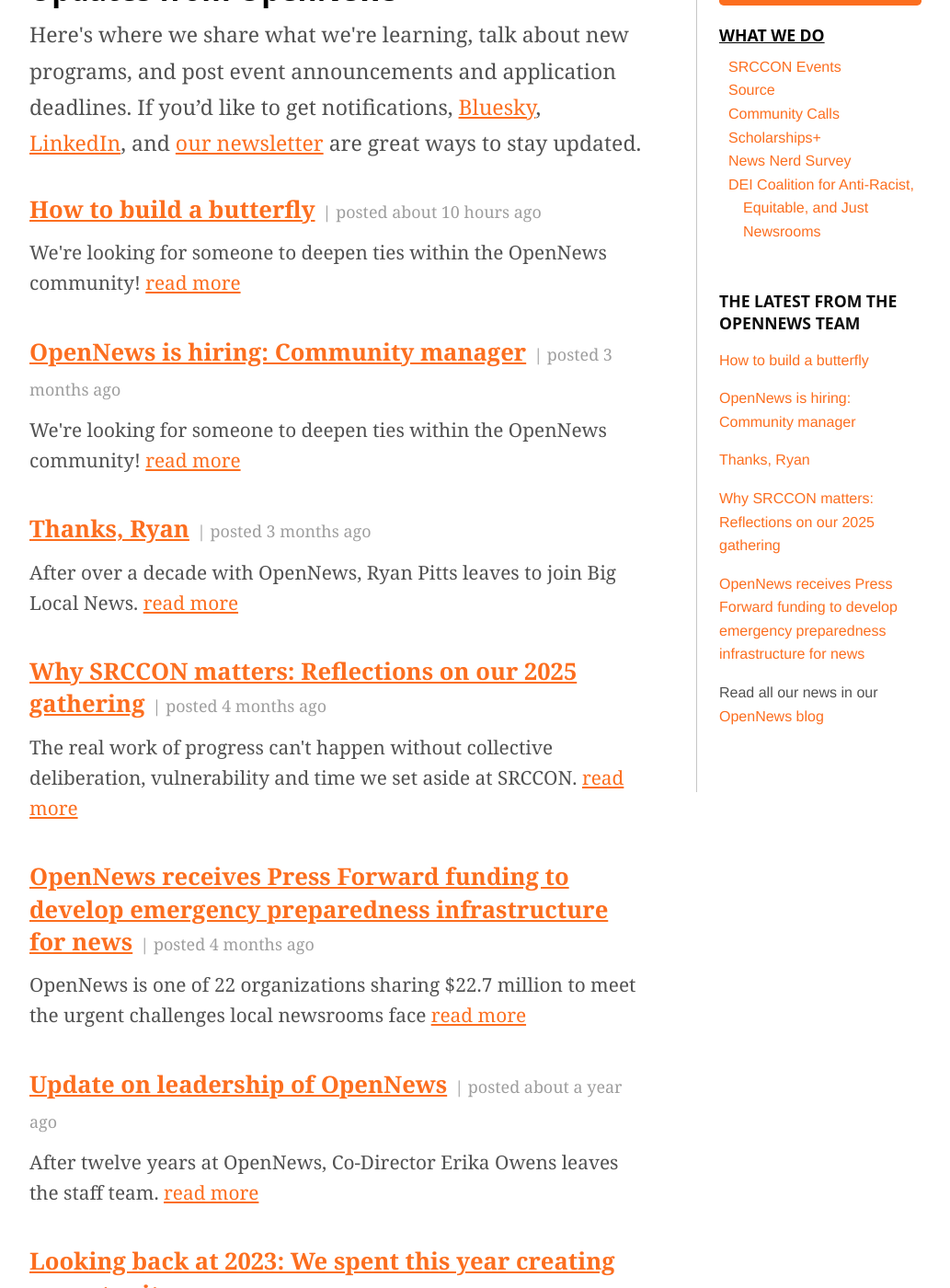
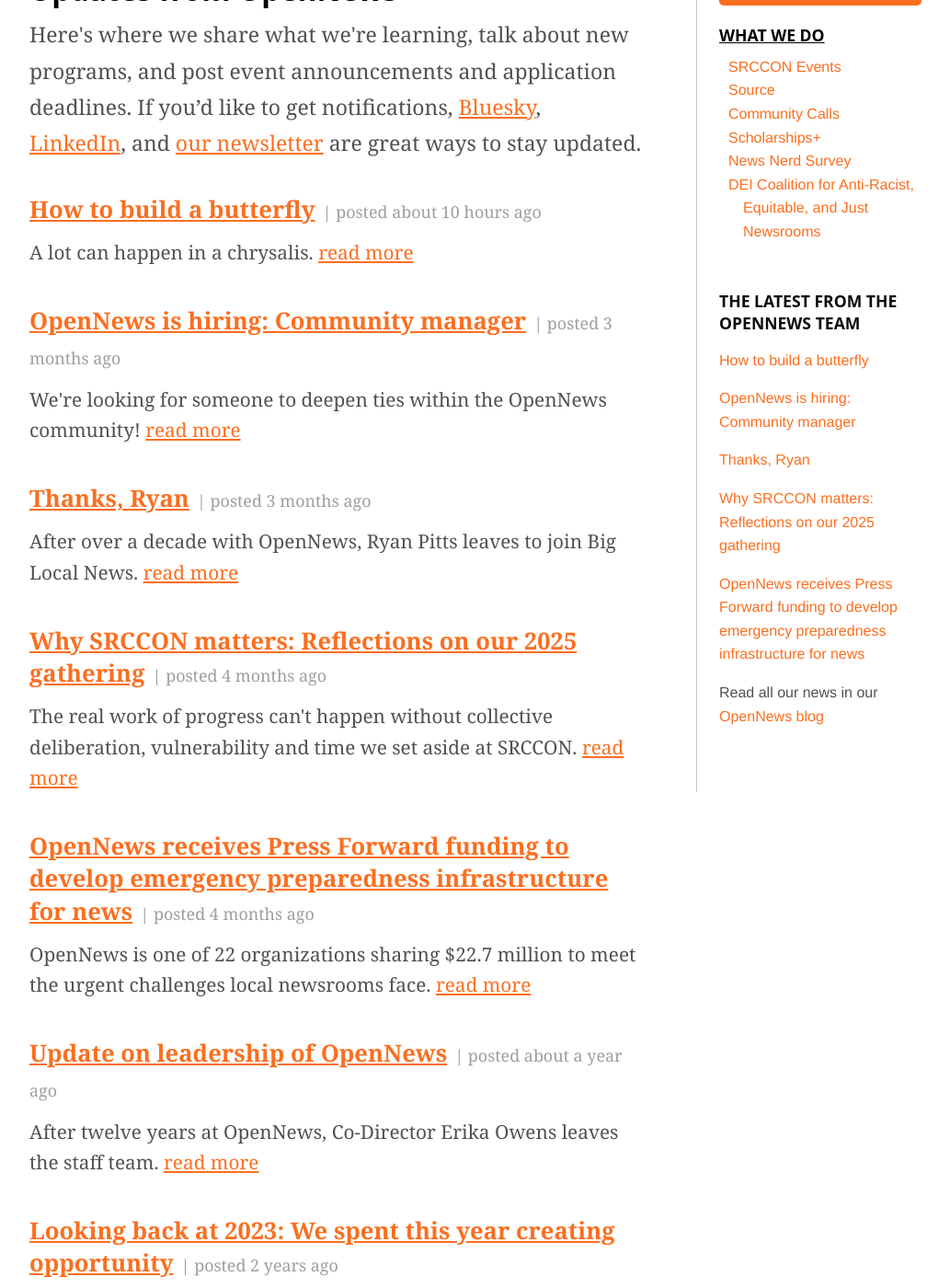
Before and after one commit to OpenNews/opennews-website, a Jekyll site: the page built from blog/blog.md, in a window 1280 px wide and 1400 px high, scrolled down 495 px. Shown: the whole window at 92% size, without its empty margins (118-1151 px from the left). Built offline with Jekyll 4.4.1, drawn with Linux system fonts in a browser that asks for light colours; nearby versions of some CDN libraries; some web fonts are replaced; comment, search, counter and statistics services are not loaded.

Commit message:
blog fixes

```diff
--- a/_posts/2025-11-20-opennews-to-build-a-butterfly.md
+++ b/_posts/2025-11-20-opennews-to-build-a-butterfly.md
@@ -4,7 +4,7 @@
 date: 2025-11-20 10:30
 author: Jessica Morrison
 tags: OpenNews
-excerpt: We're looking for someone to deepen ties within the OpenNews community!
+excerpt: A lot can happen in a chrysalis.
 
 ---
 
```
Also changed, not shown: _posts/2025-07-16-press-forward-release.md (+1 -1 lines).
